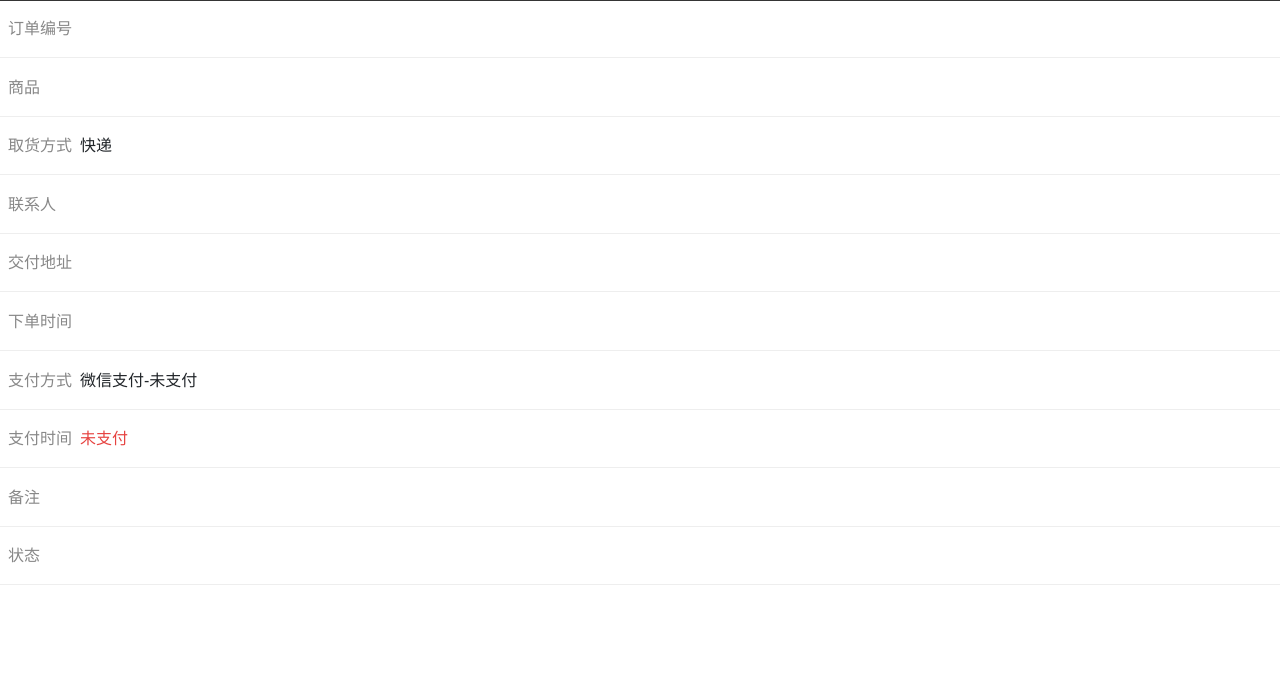
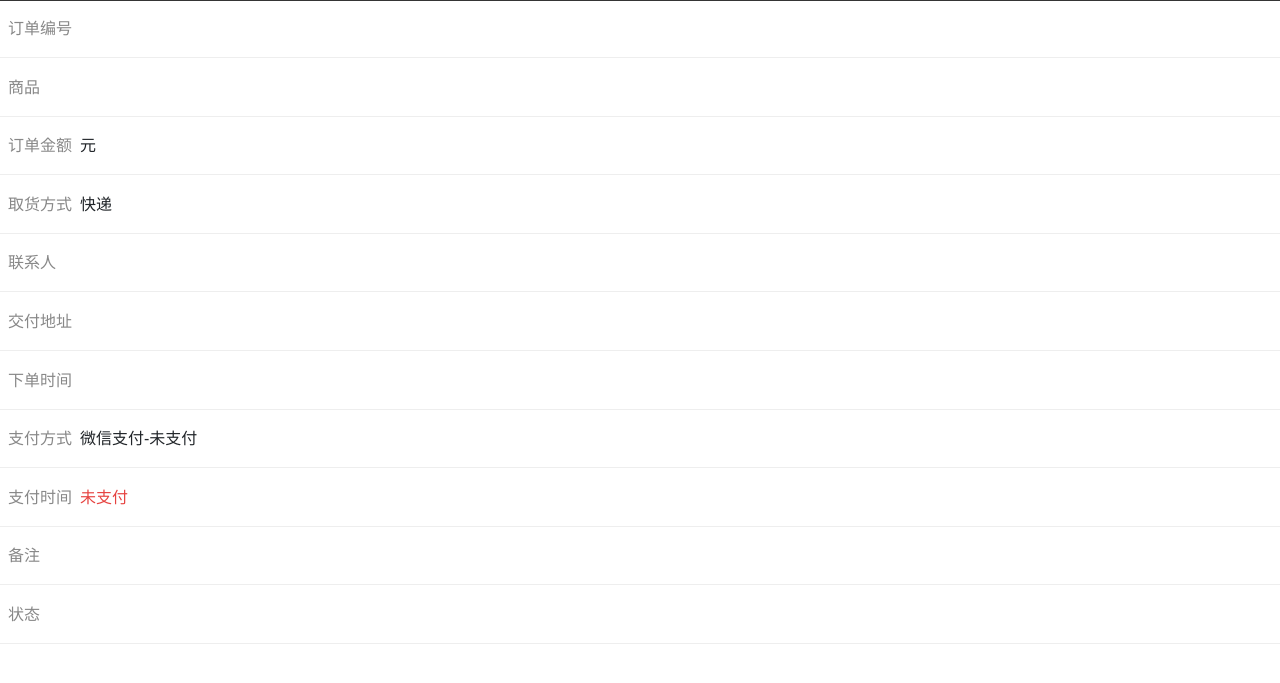
Before and after one commit to warmlab/muffincms, a Flask app: template app/templates/admin/order/detail.html in a window 1280 px wide. Shown: the part 95-778 px from the top of the page. Run offline with Flask 2, Linux system fonts and the light colour scheme; the template is opened without the code that fills it, so the values that code supplies are empty; some libraries are stand-ins or nearby versions.

Commit message:
add cost to info page

```diff
--- a/app/static/css/admin.css
+++ b/app/static/css/admin.css
@@ -75,6 +75,9 @@ body {
 
 .order .products .product .info .amount {
   margin-right: .5em;
+  background-color: #fbfbfb;
+  border-radius: 50%;
+  padding: .5em;
 }
 
 .order img {
--- a/app/templates/admin/order/detail.html
+++ b/app/templates/admin/order/detail.html
@@ -48,6 +48,10 @@
       </section>
     </section>
     <section class="order">
+      <span class="title">订单金额</span>
+	  <span class="content">{{order.cost/100}}元</span>
+    </section>
+    <section class="order">
       <span class="title">取货方式</span>
       <span class="content">{%if order.delivery_way==1%}自提{%else%}快递{%endif%}</span>
     </section>
```
